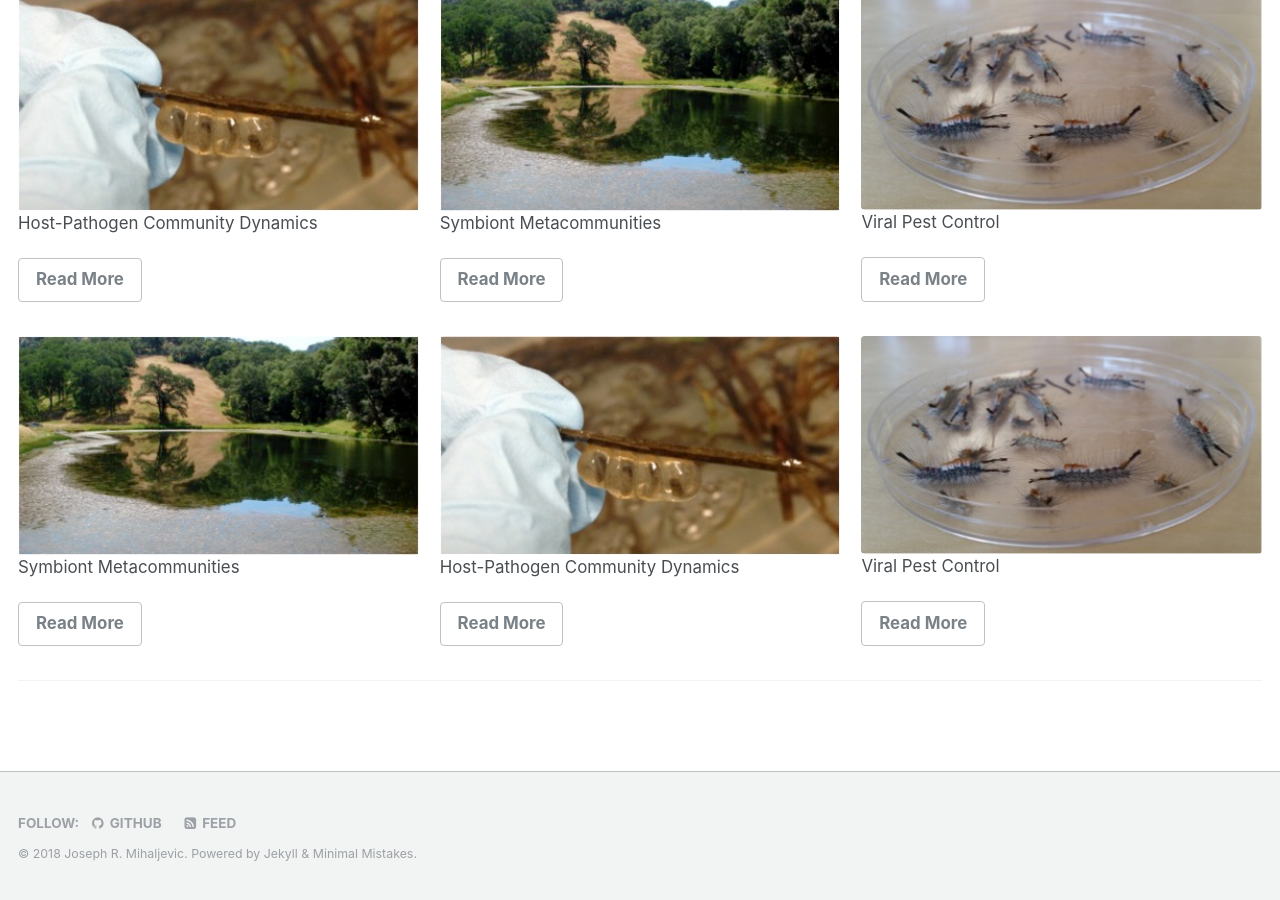
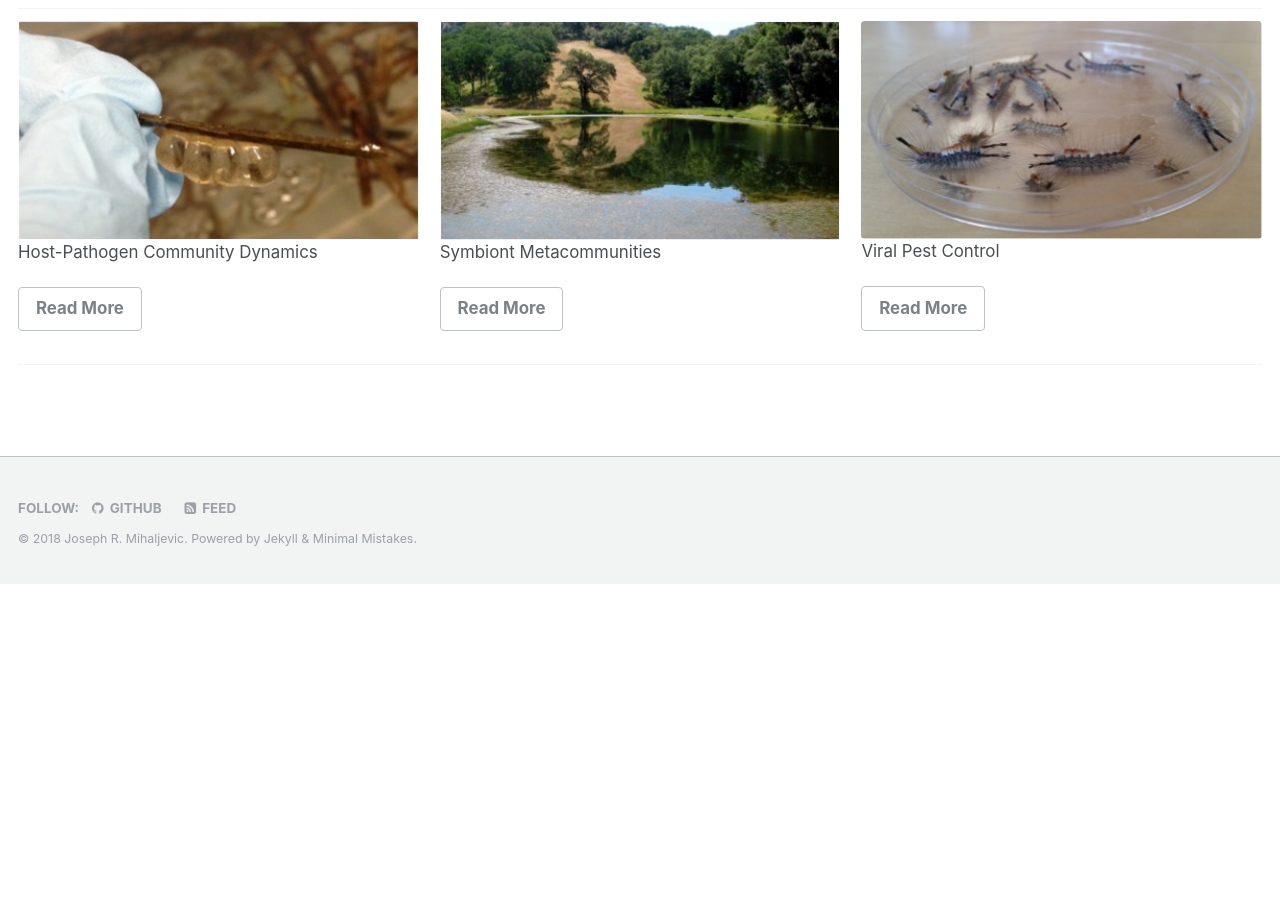
Before and after one commit to jrmihalj/jrmihalj.github.io, a Jekyll site: the page built from _pages/research.md, in a window 1280 px wide and 900 px high, scrolled down 1117 px. Built offline with Jekyll 4.4.1, drawn with Linux system fonts in a browser that asks for light colours; our own code applies the rules of GitHub Pages for plain Markdown files; after the commit the page ends 1701 px from its top, so only the background shows below that.

Commit message:
edit feature row

```diff
--- a/_pages/research.md
+++ b/_pages/research.md
@@ -24,26 +24,8 @@ feature_row:
     url: /research/pest-control
     btn_label: "Read More"
     btn_class: "btn--inverse"
-  - image_path: metacom.jpg
-    #title: "Placeholder 2"
-    excerpt: "Symbiont Metacommunities"
-    url: /research/symbiont-metacommunities
-    btn_label: "Read More"
-    btn_class: "btn--inverse"
-  - image_path: coinfect.jpg
-    #title:
-    excerpt: "Host-Pathogen Community Dynamics"
-    url: /research/host-pathogen-diversity
-    btn_label: "Read More"
-    btn_class: "btn--inverse"
-  - image_path: DFTM.jpg
-    #title: "Placeholder 3"
-    excerpt: "Viral Pest Control"
-    url: /research/pest-control
-    btn_label: "Read More"
-    btn_class: "btn--inverse"
 ---
 
-### Research Topics
+## Research Topics
 
 {% include feature_row %}
```
